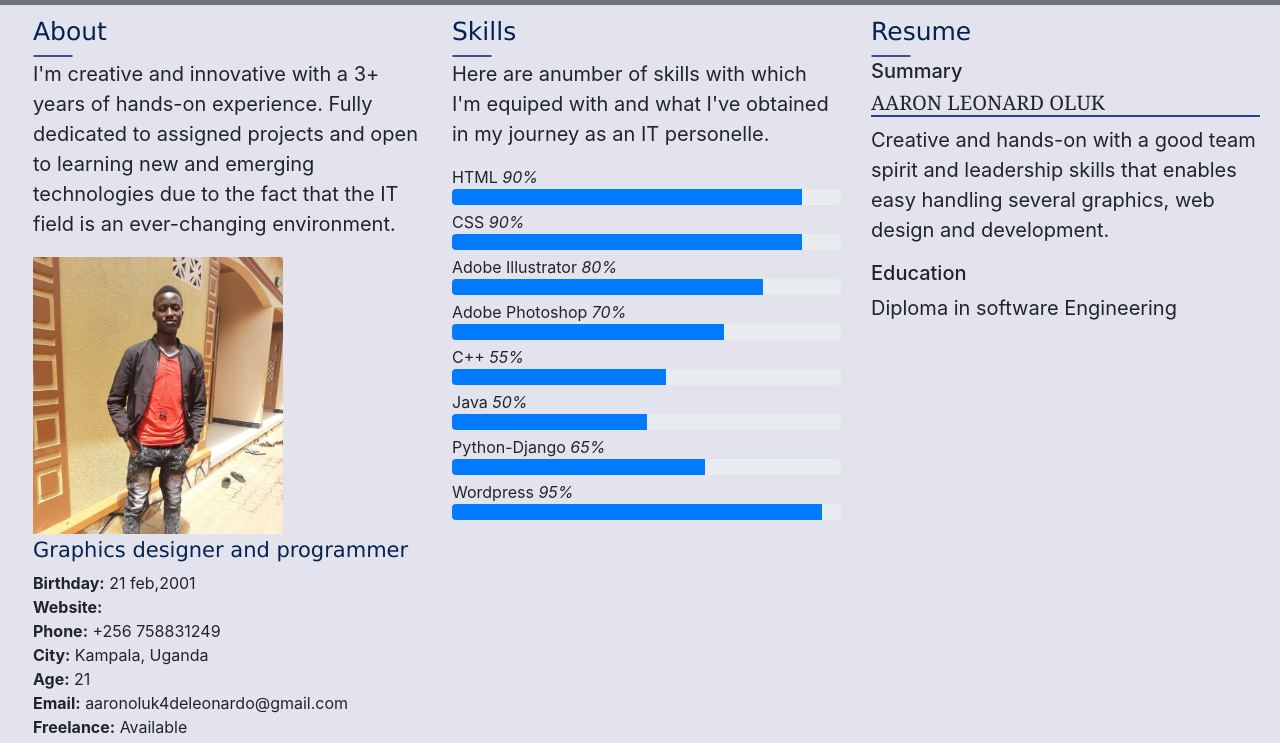
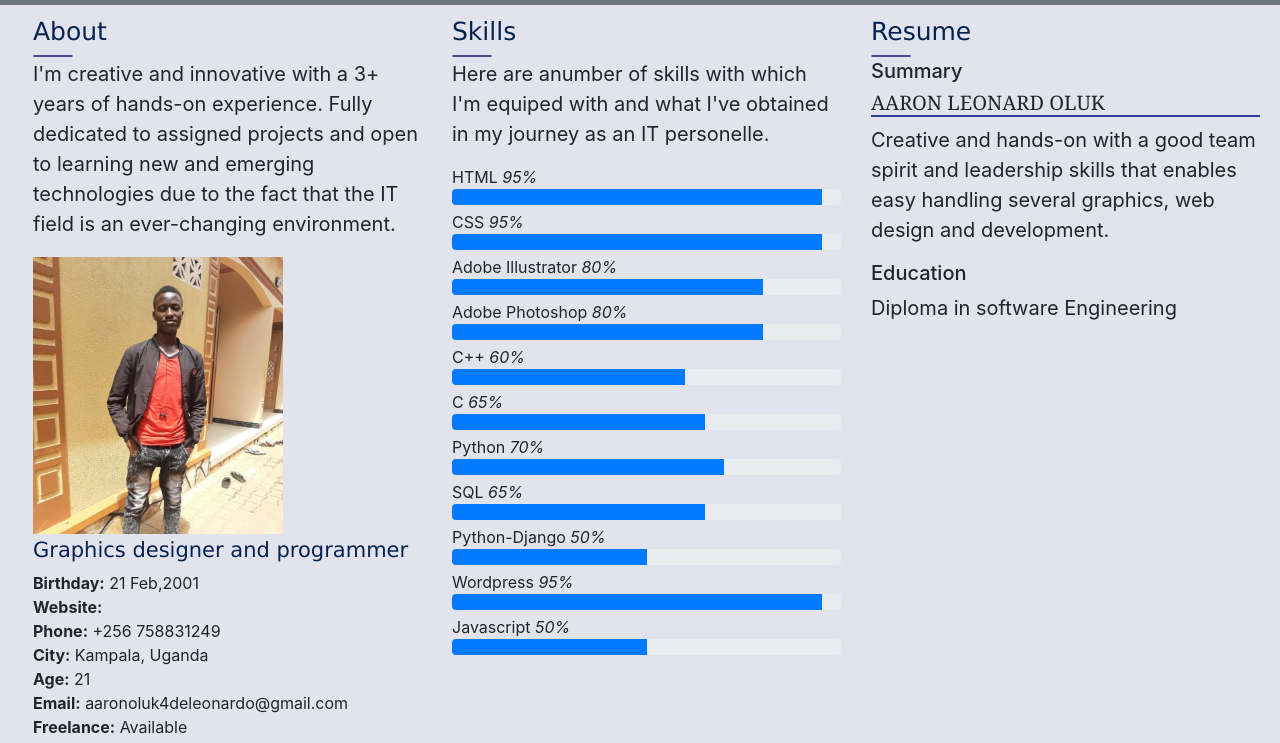
Before and after one commit to Leon12-aaryson/olukaaronleonard.github.io, a plain HTML site: page index.html in a window 1280 px wide. Shown: the part 57-800 px from the top of the page. Drawn offline with nearby package versions, Linux system fonts and the light colour scheme.

Commit message:
new update

```diff
--- a/index.html
+++ b/index.html
@@ -54,7 +54,7 @@
 					<img style="max-height: 300px; max-width: 250px; margin-top: 2px; margin-bottom: 4px;" src="images\croped.jpg">
 					<h2 style="font-size: 21px;">Graphics designer and programmer</h2>
 					<ol>
-						<li><strong>Birthday:</strong> 21 feb,2001</li>
+						<li><strong>Birthday:</strong> 21 Feb,2001</li>
 						<li><strong>Website:</strong> </li>
 						<li><strong>Phone:</strong> +256 758831249</li>
 						<li><strong>City:</strong> Kampala, Uganda</li>
@@ -71,37 +71,49 @@
 						<p>Here are anumber of skills with which I'm equiped with and what I've obtained in my journey as an IT personelle.</p>
 					</div>
 					<div>
-						<span class="skill">HTML <i class="val">90%</i></span>
+						<span class="skill">HTML <i class="val">95%</i></span>
 						<div class="progress">
-						  	<div class="progress-bar" style="width:90%"></div>
+						  	<div class="progress-bar" style="width:95%"></div>
 						</div>
-						<span class="skill">CSS <i class="val">90%</i></span>
+						<span class="skill">CSS <i class="val">95%</i></span>
 						<div class="progress">
-						  	<div class="progress-bar" style="width:90%"></div>
+						  	<div class="progress-bar" style="width:95%"></div>
 						</div>
 						<span class="skill">Adobe Illustrator <i class="val">80%</i></span>
 						<div class="progress">
 						  	<div class="progress-bar" style="width:80%"></div>
 						</div>
-						<span class="skill">Adobe Photoshop <i class="val">70%</i></span>
+						<span class="skill">Adobe Photoshop <i class="val">80%</i></span>
+						<div class="progress">
+							<div class="progress-bar" style="width:80%"></div>
+						</div>
+						<span class="skill">C++ <i class="val">60%</i></span>
+						<div class="progress">
+							<div class="progress-bar" style="width:60%"></div>
+						</div>
+						<span class="skill">C <i class="val">65%</i></span>
+						<div class="progress">
+							<div class="progress-bar" style="width:65%"></div>
+						</div>
+						<span class="skill">Python <i class="val">70%</i></span>
 						<div class="progress">
 							<div class="progress-bar" style="width:70%"></div>
 						</div>
-						<span class="skill">C++ <i class="val">55%</i></span>
+						<span class="skill">SQL <i class="val">65%</i></span>
 						<div class="progress">
-							<div class="progress-bar" style="width:55%"></div>
+							<div class="progress-bar" style="width:65%"></div>
 						</div>
-						<span class="skill">Java <i class="val">50%</i></span>
+						<span class="skill">Python-Django <i class="val">50%</i></span>
 						<div class="progress">
 							<div class="progress-bar" style="width:50%"></div>
-						</div>
-						<span class="skill">Python-Django <i class="val">65%</i></span>
-						<div class="progress">
-							<div class="progress-bar" style="width:65%"></div>
 						</div>
 						<span class="skill">Wordpress <i class="val">95%</i></span>
 						<div class="progress">
 							<div class="progress-bar" style="width:95%"></div>
+						</div>
+						<span class="skill">Javascript <i class="val">50%</i></span>
+						<div class="progress">
+							<div class="progress-bar" style="width:50%"></div>
 						</div>
 					</div>
 	            </div>
@@ -149,7 +161,7 @@
 				<div>
 					<i class="fas fa-bar-chart" aria-hidden="true"></i>
 					<h3>Web design and Development</h3>
-					<p>Website layouts, website management and maintenance, databases and SEO services.</p>
+					<p>UI/UX design, website management and maintenance, databases and SEO services.</p>
 				</div>
 			</div>
 			<div class="col-md-4" id="set">
```
